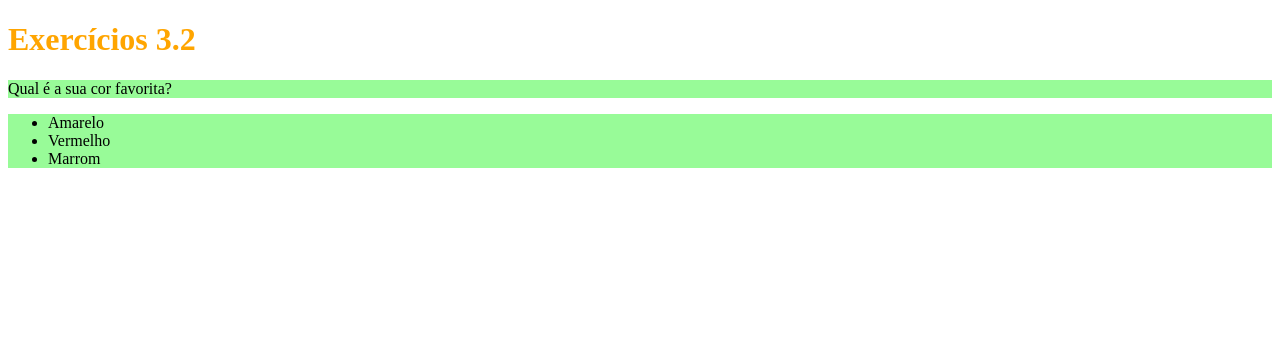
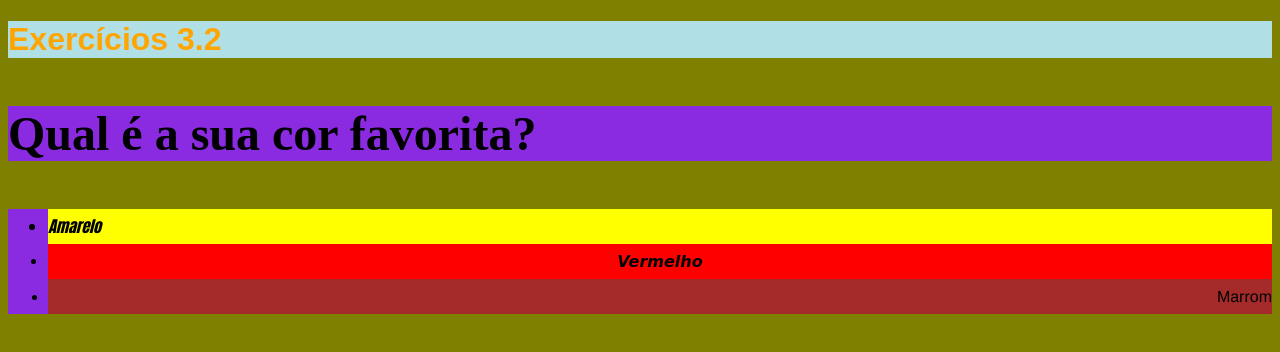
Before and after one commit to Omerljak/Trybe-Exercicios, a plain HTML site: page fundamentos/bloco-3-introdução-a-html-e-css/dia-2-html-css-primeiros-passos-em-css/index.html in a window 1280 px wide. Drawn offline with Linux system fonts and the light colour scheme.

Commit message:
Exercicio 2 Ok

```diff
--- a/fundamentos/bloco-3-introdução-a-html-e-css/dia-2-html-css-primeiros-passos-em-css/index.html
+++ b/fundamentos/bloco-3-introdução-a-html-e-css/dia-2-html-css-primeiros-passos-em-css/index.html
@@ -5,22 +5,53 @@
     <title>HTML</title>
     <style>
 h1 {
+    font-family: sans-serif;
     text-size-adjust: 65;
     color: orange;
+    background-color: powderblue;
 }
 .favorite-colors {
-    background-color: palegreen;
+    background-color: blueviolet ;
 }
-
+p {
+    font-weight: 600;
+    font-size: 3em;
+}
+body {
+    font-size: 16px;
+    background-color: olive;
+}
+#A {
+    background-color: yellow;
+    font-style: oblique;
+    font-weight: 900;
+    font: normal;
+    font-family: Impact, Haettenschweiler, 'Arial Narrow Bold', sans-serif;
+}
+#V {
+    font-family: cursive;
+    background-color: red;
+    font-style: italic;
+    font-weight: bolder;
+    text-align-last: center;
+}
+#M {
+    background-color: brown;
+    text-align: right;
+    font-family: 'Franklin Gothic Medium', 'Arial Narrow', Arial, sans-serif;
+}
+ul {
+    line-height: 35px;
+}
     </style>
   </head>
   <body>
     <h1>Exercícios 3.2</h1>
     <p class="favorite-colors">Qual é a sua cor favorita?</p>
     <ul class="favorite-colors">
-      <li>Amarelo</li>
-      <li>Vermelho</li>
-      <li>Marrom</li>
+      <li id="A">Amarelo</li>
+      <li id="V">Vermelho</li>
+      <li id="M">Marrom</li>
     </ul>
   </body>
 </html>
```
